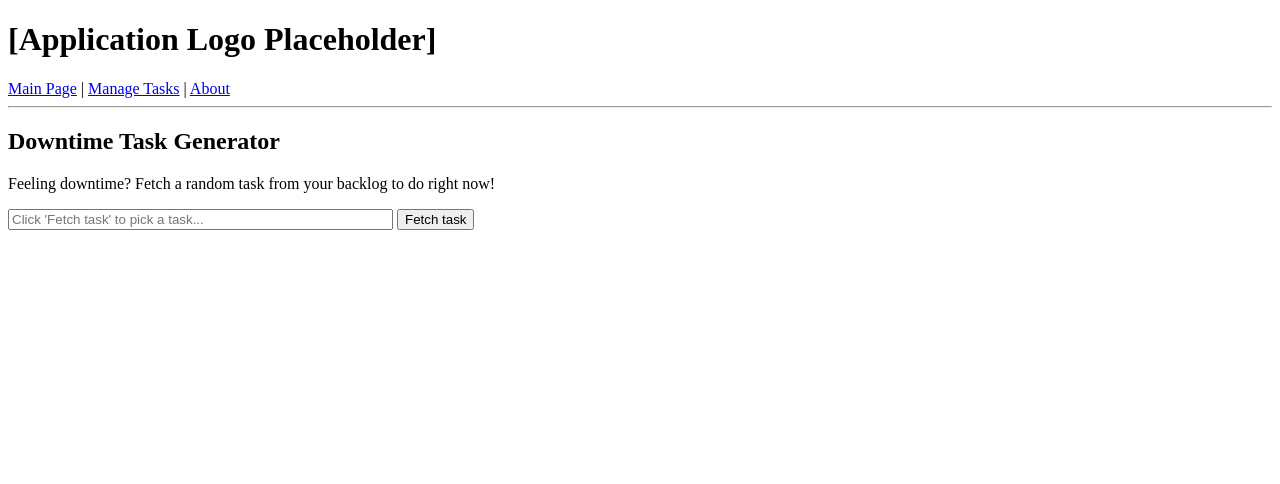
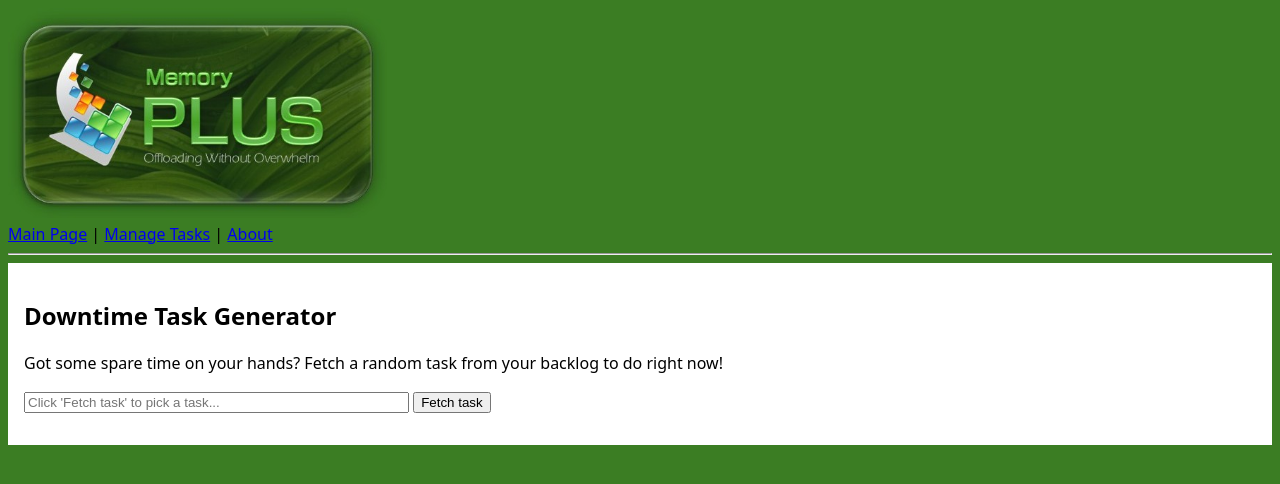
Before and after one commit to ethan-balon/MemoryPlus, a plain HTML site: page index.html in a window 1280 px wide. Drawn offline with Linux system fonts and the light colour scheme.

Commit message:
add design

```diff
--- a/index.html
+++ b/index.html
@@ -3,12 +3,13 @@
 <head>
   <meta charset="UTF-8">
   <title>Randomized Downtime Task Generator</title>
+  <link rel="stylesheet" href="media/style.css">
 </head>
 <body>
 
   <!-- Application Logo Placeholder -->
   <div>
-    <h1>[Application Logo Placeholder]</h1>
+    <img id="logo" src="media/logo.jpg">
   </div>
 
   <!-- Navigation Bar -->
--- a/js/views/AboutView.js
+++ b/js/views/AboutView.js
@@ -26,6 +26,8 @@
       if (!this.container) return;
 
       this.container.innerHTML = `
+
+        <img class="thumbnail" src="media/thumbnail1.jpg">
         <h2>About This Application</h2>
 
         <!-- Application Description Section -->
@@ -78,7 +80,7 @@
 
     _renderHistoryTable(history) {
       if (!history || history.length === 0) {
-        return '<p><em>No tasks have been completed yet. When you complete tasks on the Main Page, they will be recorded here!</em></p>';
+        return '<p><em>No tasks have been completed yet!</em></p>';
       }
 
       let rowsHtml = '';
--- a/js/views/MainView.js
+++ b/js/views/MainView.js
@@ -22,7 +22,7 @@
 
       this.container.innerHTML = `
         <h2>Downtime Task Generator</h2>
-        <p>Feeling downtime? Fetch a random task from your backlog to do right now!</p>
+        <p>Got some spare time on your hands? Fetch a random task from your backlog to do right now!</p>
 
         <!-- Center Generator Div -->
         <div id="generator-center-box">
--- /dev/null
+++ b/media/style.css
@@ -0,0 +1,17 @@
+body {
+    background-color: #3B7D23;
+    font-family: system-ui, -apple-system, BlinkMacSystemFont, 'Segoe UI', Roboto, Oxygen, Ubuntu, Cantarell, 'Open Sans', 'Helvetica Neue', sans-serif;
+}
+
+#logo {
+    max-width: 30%;
+}
+
+.thumbnail {
+    max-width: 100%;
+}
+
+#view-main, #view-manage, #view-about {
+    background-color: white;
+    padding: 1em;
+}
```
Also changed, not shown: media/logo.jpg (added), media/thumbnail1.jpg (added), 1 other file.
